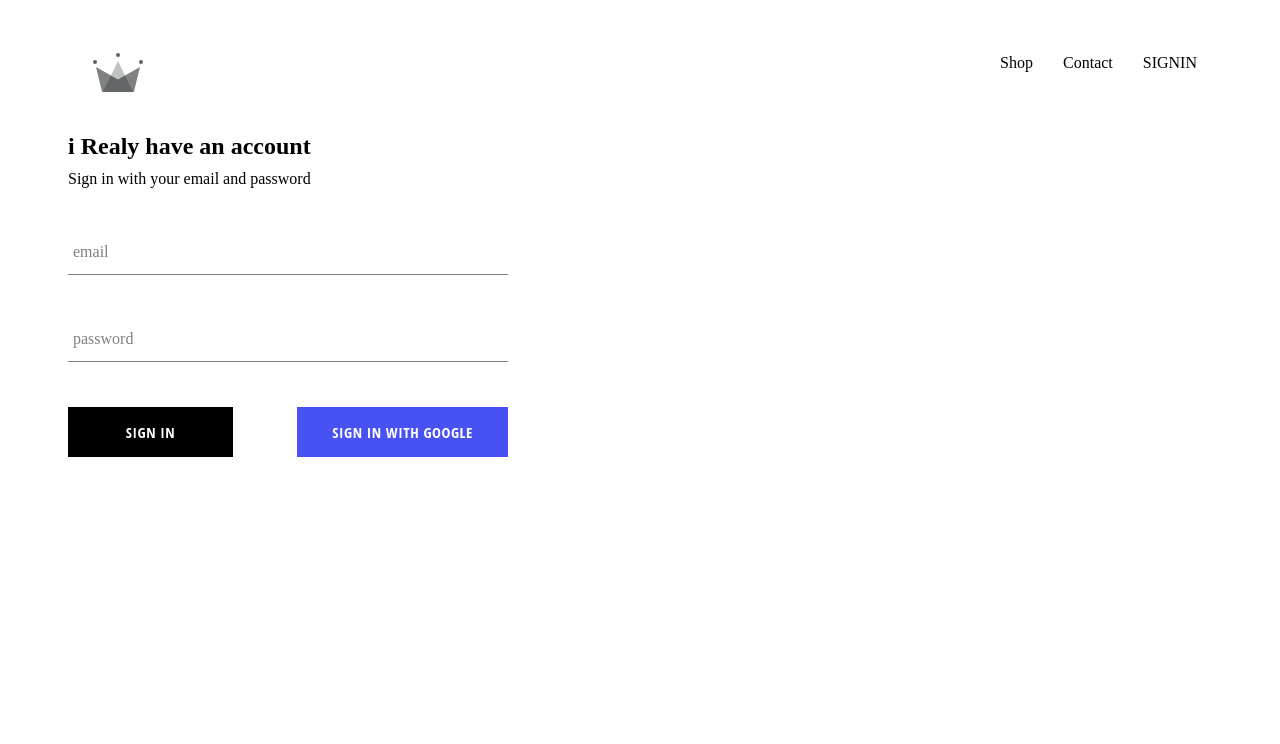
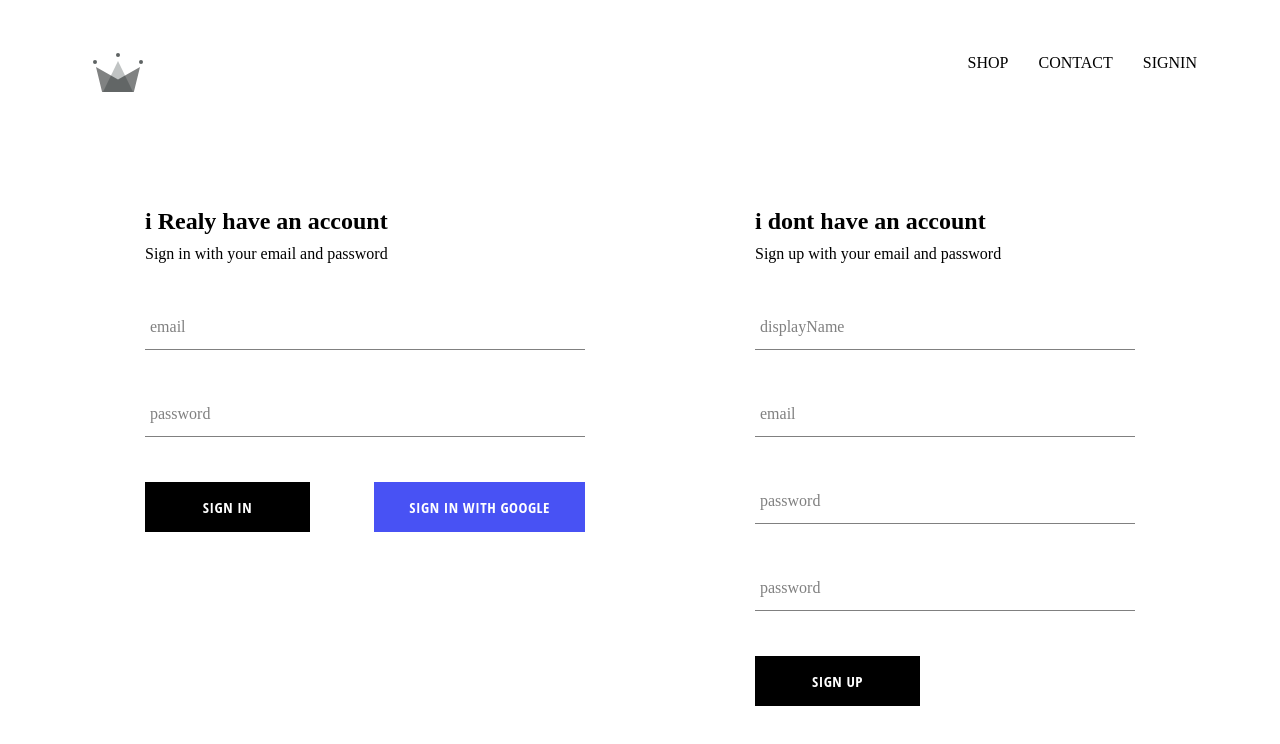
Before and after one commit to ftismail/Ecommerce-with-React, a React (Create React App) app: page /signin in a window 1280 px wide. Shown: the top 744 px of the page. Built offline with nearby package versions, Linux system fonts and the light colour scheme; no server answers.

Commit message:
i have established sign-in and sign-up for users

```diff
--- a/src/App.js
+++ b/src/App.js
@@ -21,7 +21,7 @@ class App extends Component {
         userRef.onSnapshot(snapShot=>{
           this.setState({currentUser:{id:snapShot.id,...snapShot.data()}},()=>{console.log(this.state.currentUser)})
         })
-
+        console.log(this.state)
       }
        else{
          this.setState({currentUser:user})
--- a/src/components/header/header.jsx
+++ b/src/components/header/header.jsx
@@ -6,7 +6,7 @@ import './header.scss'
 const Header = (props) => {
     let signInOut = null
     if (props.currentUser) {
-        signInOut =  (<div className='option' onClick={()=>auth.signOut()}>Signout</div>)
+        signInOut =  (<div className='option' onClick={()=>auth.signOut()}>SIGNOUT</div>)
     } else {
         signInOut =( <Link className='option' to='/signin'>
                 SIGNIN
@@ -19,10 +19,10 @@ const Header = (props) => {
             </Link>
             <div className='options'>
             <Link className='option' to='/shop'>
-                Shop
+                SHOP
             </Link>
             <Link className='option' to='/contact'>
-                Contact
+                CONTACT
             </Link>
             {signInOut}
             </div>
--- a/src/components/header/header.scss
+++ b/src/components/header/header.scss
@@ -3,7 +3,7 @@
     width: 100%;
     display: flex;
     justify-content: space-between;
-    margin-bottom: 25px;
+    margin-bottom: 100px;
 
     .logo-container {
       height: 100%;
--- a/src/components/signin/signin.jsx
+++ b/src/components/signin/signin.jsx
@@ -1,7 +1,7 @@
 import React, { Component } from 'react';
 import FromInput from '../form-input/form-input';
 import CustomButton from '../custom-button/custom-button';
-import {signInWithGoogle} from '../../firebase/firebase.utils';
+import {signInWithGoogle,auth} from '../../firebase/firebase.utils';
 import './signin.scss'
 class SignIn extends Component {
     constructor(props) {
@@ -11,9 +11,16 @@ class SignIn extends Component {
             password:''
          }
     }
-     handelSubmit = (element)=>{
+     handelSubmit = async (element)=>{
         element.preventDefault()
-        this.setState({email:'',password:''})
+        const {email,password} = this.state
+        try {
+            await auth.signInWithEmailAndPassword(email,password)
+            this.setState({email:'',password:''})
+        } catch (error) {
+            console.error(error)
+        }
+
     }
     handelChange = (element)=>{
         const {name,value} = element.target
--- /dev/null
+++ b/src/components/sinup/sign-up.jsx
@@ -0,0 +1,86 @@
+import React from 'react';
+import FormInput from '../form-input/form-input'
+import Button from '../custom-button/custom-button'
+import {auth,createUserProfileDocument,} from '../../firebase/firebase.utils'
+import './sign-up.scss'
+class SignUp extends React.Component {
+    constructor(props) {
+        super(props);
+        this.state = {
+            displayName:'',
+            email:'',
+            password:'',
+            conformPassword:'',
+         }
+    }
+    handelSubmit = async (e)=> {
+        e.preventDefault()
+        const {displayName,email,password,conformPassword} = this.state
+        if (password !== conformPassword ) {
+            alert('password Dont match')
+            return
+        }
+        try {
+            const {user} = await auth.createUserWithEmailAndPassword(email,password)
+            await createUserProfileDocument(user,{displayName})
+            this.setState({
+                displayName:'',
+                email:'',
+                password:'',
+                conformPassword:'',
+            })
+        } catch (error) {
+            console.error(error)
+        }
+    }
+    hendelChange=(event)=>{
+        const {name,value} = event.target
+        this.setState({[name]:value})
+    }
+    render() {
+        const {displayName,email,password,conformPassword} = this.state
+        return (
+            <div className='sign-up'>
+                <h2 className='title'> i dont have an account</h2>
+                <span>Sign up with your email and password</span>
+                <form onSubmit={this.handelSubmit}>
+                    <FormInput
+                    type='text'
+                    name='displayName'
+                    onChange={this.hendelChange}
+                    value={displayName}
+                    label='displayName'
+                    required
+                    />
+                    <FormInput
+                    type='email'
+                    name='email'
+                    onChange={this.hendelChange}
+                    value={email}
+                    label='email'
+                    required
+                    />
+                    <FormInput
+                    type='password'
+                    name='password'
+                    onChange={this.hendelChange}
+                    value={password}
+                    label='password'
+                    required
+                    />
+                    <FormInput
+                    type='password'
+                    name='conformPassword'
+                    onChange={this.hendelChange}
+                    value={conformPassword}
+                    label='password'
+                    required
+                    />
+                    <Button type='submit'>SIGN UP</Button>
+                </form>
+            </div>
+         );
+    }
+}
+
+export default SignUp;
--- /dev/null
+++ b/src/components/sinup/sign-up.scss
@@ -0,0 +1,9 @@
+.sign-up {
+    display: flex;
+    flex-direction: column;
+    width: 380px;
+
+    .title {
+      margin: 10px 0;
+    }
+  }
--- a/src/firebase/firebase.utils.js
+++ b/src/firebase/firebase.utils.js
@@ -14,7 +14,7 @@ const config =  {
   }
 export const createUserProfileDocument = async (userIdAuthor,additionalData)=>{
   if(!userIdAuthor) return;
-  const userRefrence = firestore.doc(`user/${userIdAuthor.uid}`)
+  const userRefrence = await firestore.doc(`user/${userIdAuthor.uid}`)
   const snapShot = await userRefrence.get()
   if(!snapShot.exists){
     const{displayName,email} = userIdAuthor
--- a/src/pages/sign-in/signin-page.jsx
+++ b/src/pages/sign-in/signin-page.jsx
@@ -1,11 +1,12 @@
 import React from 'react';
 import './signin-page.scss';
 import SignIn from '../../components/signin/signin'
-
+import SignUp from '../../components/sinup/sign-up'
 const SignInPage = () => {
     return (
         <div className='signin-page' >
             <SignIn/>
+            <SignUp/>
         </div>
      );
 }
--- a/src/pages/sign-in/signin-page.scss
+++ b/src/pages/sign-in/signin-page.scss
@@ -0,0 +1,6 @@
+.signin-page {
+    width: 990px;
+    display: flex;
+    justify-content: space-between;
+    margin: 30px auto;
+  }
```
